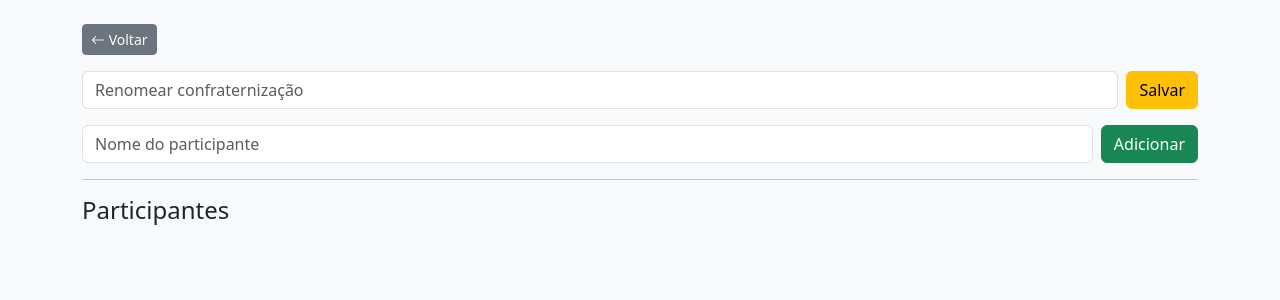
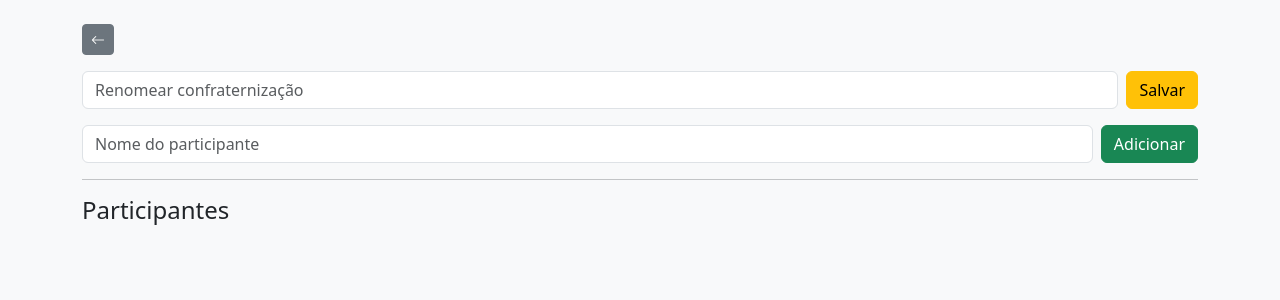
Before and after one commit to leonardoscosta98/amigo-oculto, a Flask app: page /c/1 in a window 1280 px wide. Shown: the part 56-356 px from the top of the page. Run offline with Flask 3, Linux system fonts and the light colour scheme; data that the repository does not hold is empty; some libraries are stand-ins or nearby versions.

Commit message:
Update confraternizacao.html

```diff
--- a/templates/confraternizacao.html
+++ b/templates/confraternizacao.html
@@ -3,7 +3,7 @@
 
 <div class="d-flex align-items-center mb-3">
     <a class="btn btn-secondary btn-sm me-3" href="/">
-        <i class="bi bi-arrow-left"></i> Voltar
+        <i class="bi bi-arrow-left"></i>
     </a>
     <h3 class="m-0">{{ conf.nome }}</h3>
 </div>
```
